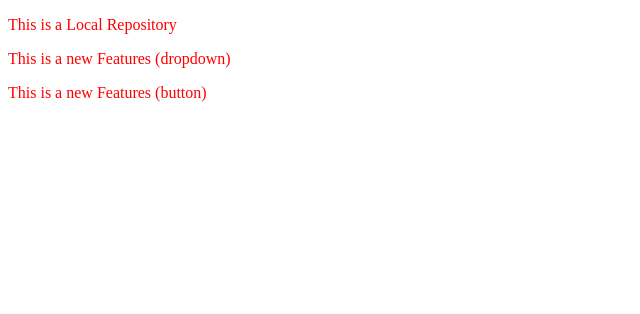
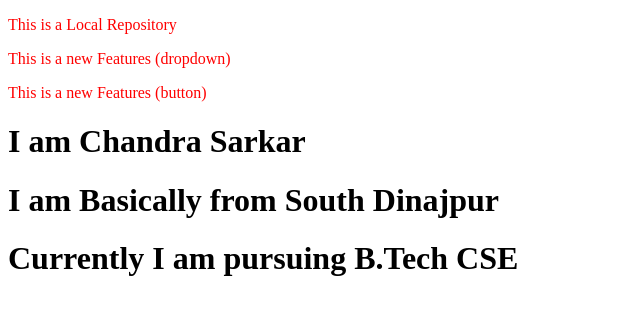
Before and after one commit to Chandra-Sarkar/localrepo, a plain HTML site: page index.html in a window 1280 px wide. Shown: the whole page, without its empty margins (0-640 px from the left). Drawn offline with Linux system fonts and the light colour scheme.

Commit message:
Add my Intro Here

```diff
--- a/index.html
+++ b/index.html
@@ -10,5 +10,8 @@
     <p>This is a Local Repository</p>
     <p>This is a new Features (dropdown)</p>
     <p>This is a new Features (button)</p>
+    <h1>I am Chandra Sarkar</h1>
+    <h1>I am Basically from South Dinajpur</h1>
+    <h1>Currently I am pursuing B.Tech CSE</h1>
 </body>
 </html>
```
